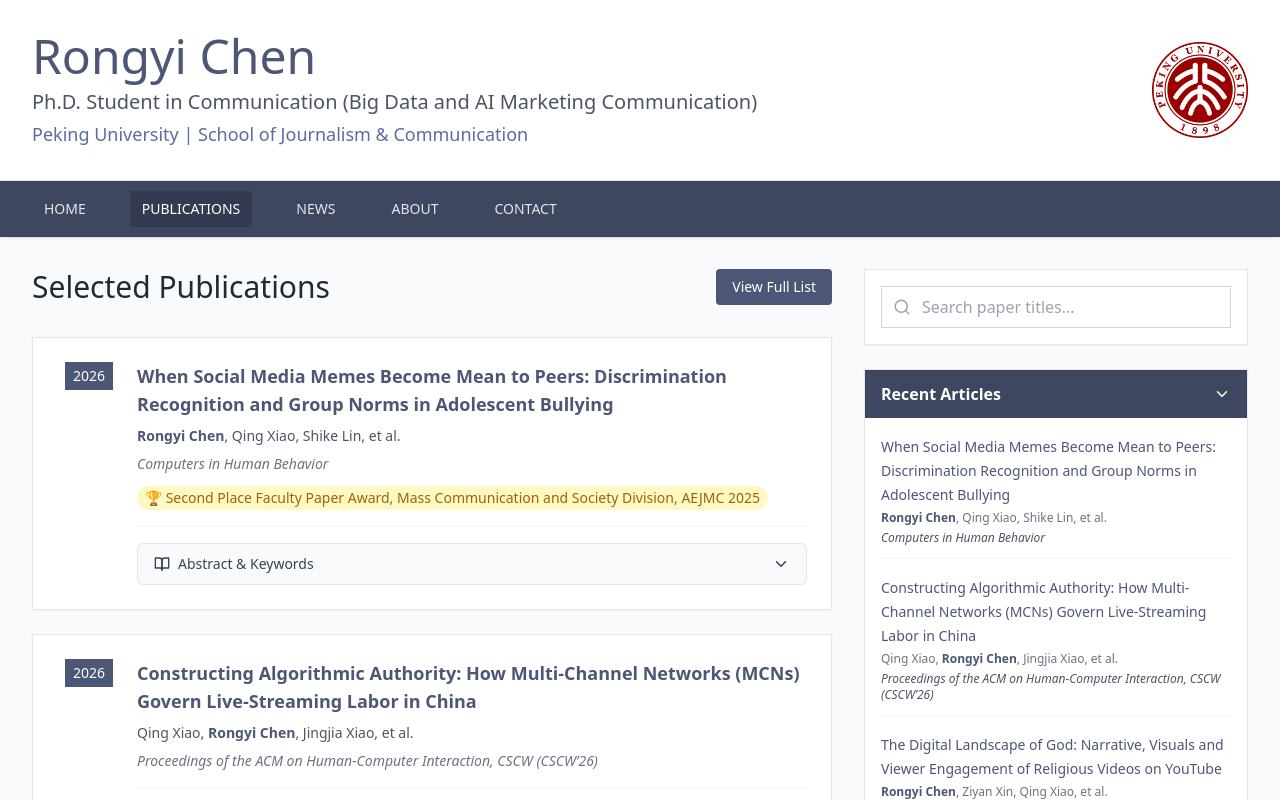
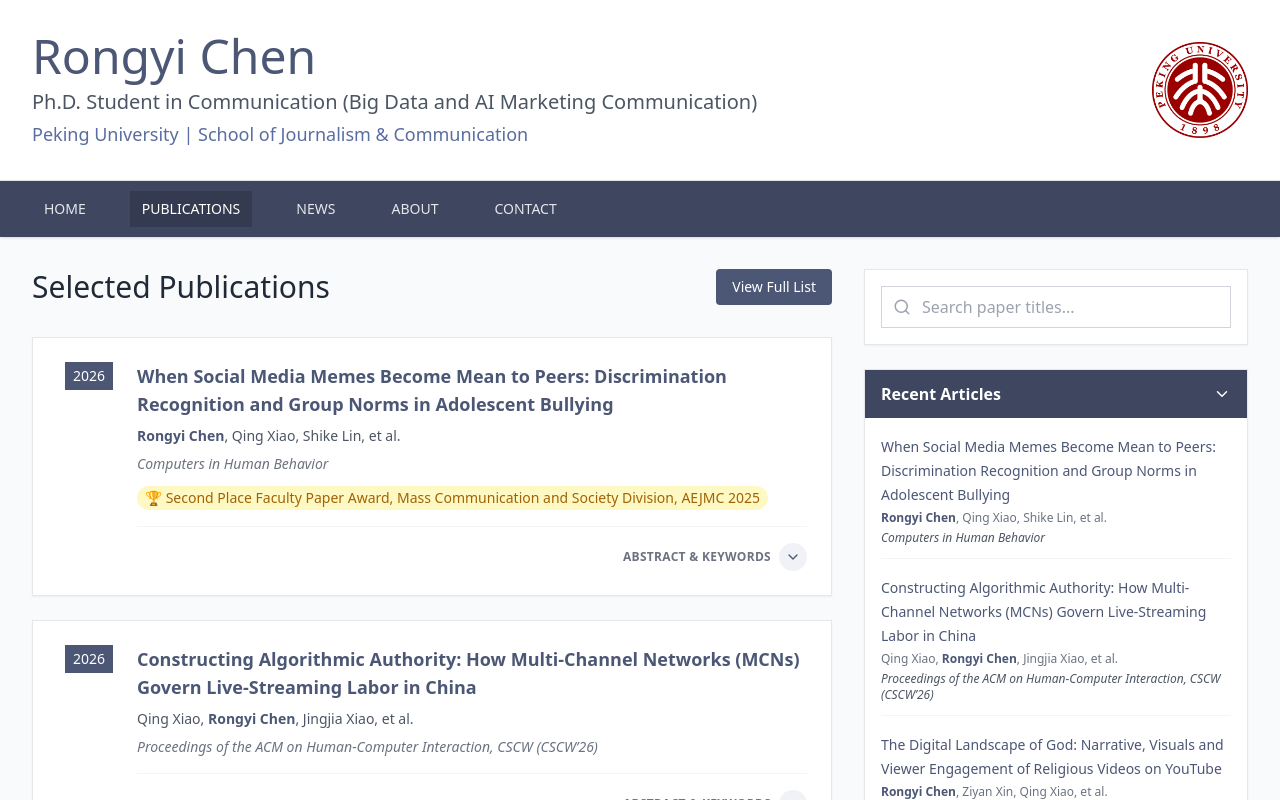
Before and after one commit to rongyichen/rongyichen.github.io, a React (Vite) app: page / in a window 1280 px wide. Both pictures are taken after a click on the button "PUBLICATIONS". Shown: the top 800 px of the page. Built offline with nearby package versions, Linux system fonts and the light colour scheme.

Commit message:
Add Peking University emblem to profile header

```diff
--- a/src/AcademicProfile.jsx
+++ b/src/AcademicProfile.jsx
@@ -150,7 +150,17 @@ const AcademicProfile = () => {
         abstract: "This study conducted a three-year longitudinal follow-up interview with 37 extras in the Hengdian World Studio in China from 2022 to 2024, examining the impact of post-pandemic cultural subsidy policies on their living conditions. We aim to highlight that these extras struggle between the identities of creative actors and underclass workers, enduring symbolic violence due to the identity distinction. Furthermore, we point out that the systemic inequalities stemming from this identity distinction prevent these groups from receiving adequate subsidies and accessing protests. Finally, we call for the democratization and inclusivity of the artist identity to deepen the discussion of Basic Income for Artists (BIA) policies.",
         keywords: ["Cultural and creative industry", "actor", "extras", "Basic Income for Artists (BIA)", "Covid-19", "China"]
       },
-      { id: "vrst-2024", year: "2024", title: "Exploring Influencers' and Users' Experiences in Douyin's Virtual Reality Live-Streaming", authors: "Rongyi Chen, Jingjia Xiao, Zilu Wang, Menghan Yin, Xianzhe Fan, Zihe Ran, Qing Xiao", venue: "Proceedings of the 30th ACM Symposium on Virtual Reality Software and Technology (VRST 2024)", doi: "https://doi.org/10.1145/3641825.3689519", selected: true, selectedDate: "2024-10-01" },
+      {
+        id: "vrst-2024",
+        year: "2024",
+        title: "Exploring Influencers' and Users' Experiences in Douyin's Virtual Reality Live-Streaming",
+        authors: "Rongyi Chen, Jingjia Xiao, Zilu Wang, Menghan Yin, Xianzhe Fan, Zihe Ran, Qing Xiao",
+        venue: "Proceedings of the 30th ACM Symposium on Virtual Reality Software and Technology (VRST 2024)",
+        doi: "https://doi.org/10.1145/3641825.3689519",
+        selected: true,
+        selectedDate: "2024-10-01",
+        abstract: "VR live-streaming has become an emerging part on Douyin. This study aims to explore the technical modes, content strategies, user experiences in Douyin‘s VR live-streaming. Through interviews and focus groups, we found that VR technology is recognized by influencers and has become an essential part of their creative practice. For some influencers, VR technology is a key factor in enhancing audience engagement and immersive experiences, although technical literacy barriers may arise when setting up VR scenes. We also provide dimensions for improving and developing user adoption and experience of VR technology in social media environments."
+      },
       { year: "2024", title: "The Power of the Civilian Hero: Effective Strategies for Local Media Coverage in Response to Information Epidemics", authors: "Chuchu Zhao, Rongyi Chen*", venue: "Local journalism, global challenges: News deserts, infodemic and the vastness in between; LabCom Books", doi: "https://ecrea.eu/page-18206/13312675" },
       { year: "2024", title: "Migrant Youth Aged 16 to 19 During Social Crises: Stress, Deviant Behavior, and Identification with Mainstream Society", authors: "Hua Zhong, Qing Xiao, Rongyi Chen, Jingjia Xiao", venue: "Huxiang Law Review", doi: "https://mp.weixin.qq.com/s/fjACER5Um7StLb4HSPKXpA" }
     ],
@@ -994,23 +1004,24 @@ const AcademicProfile = () => {
 
                                 {publication.abstract && (
                                   <div className="mt-4 border-t border-gray-100 pt-4">
+                                    <div className="flex justify-end">
                                       <button
                                         type="button"
                                         onClick={() => toggleAbstract(publication.id)}
-                                      className={`group w-full flex items-center justify-between gap-3 rounded-md border px-4 py-2.5 text-sm font-medium transition-colors ${
-                                        isAbstractExpanded
-                                          ? 'border-primary-200 bg-primary-50 text-primary-700'
-                                          : 'border-gray-200 bg-gray-50 text-gray-700 hover:border-primary-200 hover:bg-primary-50 hover:text-primary-700'
+                                        className={`group inline-flex items-center gap-2 text-xs font-semibold uppercase tracking-wide transition-colors ${
+                                          isAbstractExpanded ? 'text-primary-700' : 'text-gray-500 hover:text-primary-700'
                                         }`}
                                         aria-expanded={isAbstractExpanded}
                                         aria-controls={abstractPanelId}
                                       >
-                                      <span className="inline-flex items-center gap-2">
-                                        <BookOpen size={16} />
-                                        {publication.keywords?.length ? 'Abstract & Keywords' : 'Abstract'}
+                                        <span>{publication.keywords?.length ? 'Abstract & Keywords' : 'Abstract'}</span>
+                                        <span className={`w-7 h-7 rounded-full flex items-center justify-center transition-colors ${
+                                          isAbstractExpanded ? 'bg-primary-600 text-white' : 'bg-primary-50 text-primary-600 group-hover:bg-primary-100'
+                                        }`}>
+                                          <ChevronDown size={16} className={`transition-transform duration-200 ${isAbstractExpanded ? 'rotate-180' : ''}`} />
                                         </span>
-                                      <ChevronDown size={18} className={`flex-shrink-0 transition-transform duration-200 ${isAbstractExpanded ? 'rotate-180' : ''}`} />
                                       </button>
+                                    </div>
 
                                     <AnimatePresence initial={false}>
                                       {isAbstractExpanded && (
@@ -1022,15 +1033,15 @@ const AcademicProfile = () => {
                                           transition={{ duration: 0.25 }}
                                           className="overflow-hidden"
                                         >
-                                          <div className="mt-3 rounded-lg bg-gray-50 border border-gray-200 p-5">
+                                          <div className="mt-4 border-l-2 border-primary-300 pl-4 sm:pl-5">
                                             <h5 className="text-sm font-semibold uppercase tracking-wide text-primary-700 mb-2">Abstract</h5>
-                                            <p className="text-sm text-gray-700 leading-relaxed">{publication.abstract}</p>
+                                            <p className="text-sm text-gray-600 leading-7">{publication.abstract}</p>
                                             {publication.keywords?.length > 0 && (
                                               <div className="mt-4">
                                                 <h5 className="text-sm font-semibold uppercase tracking-wide text-primary-700 mb-2">Keywords</h5>
                                                 <div className="flex flex-wrap gap-2">
                                                   {publication.keywords.map((keyword) => (
-                                                    <span key={keyword} className="text-xs text-primary-700 bg-white border border-primary-200 px-2.5 py-1 rounded-full">
+                                                    <span key={keyword} className="text-xs text-primary-700 bg-primary-50 px-2.5 py-1 rounded-full">
                                                       {keyword}
                                                     </span>
                                                   ))}
```
Lines whose indentation alone changed are shown as unchanged.
